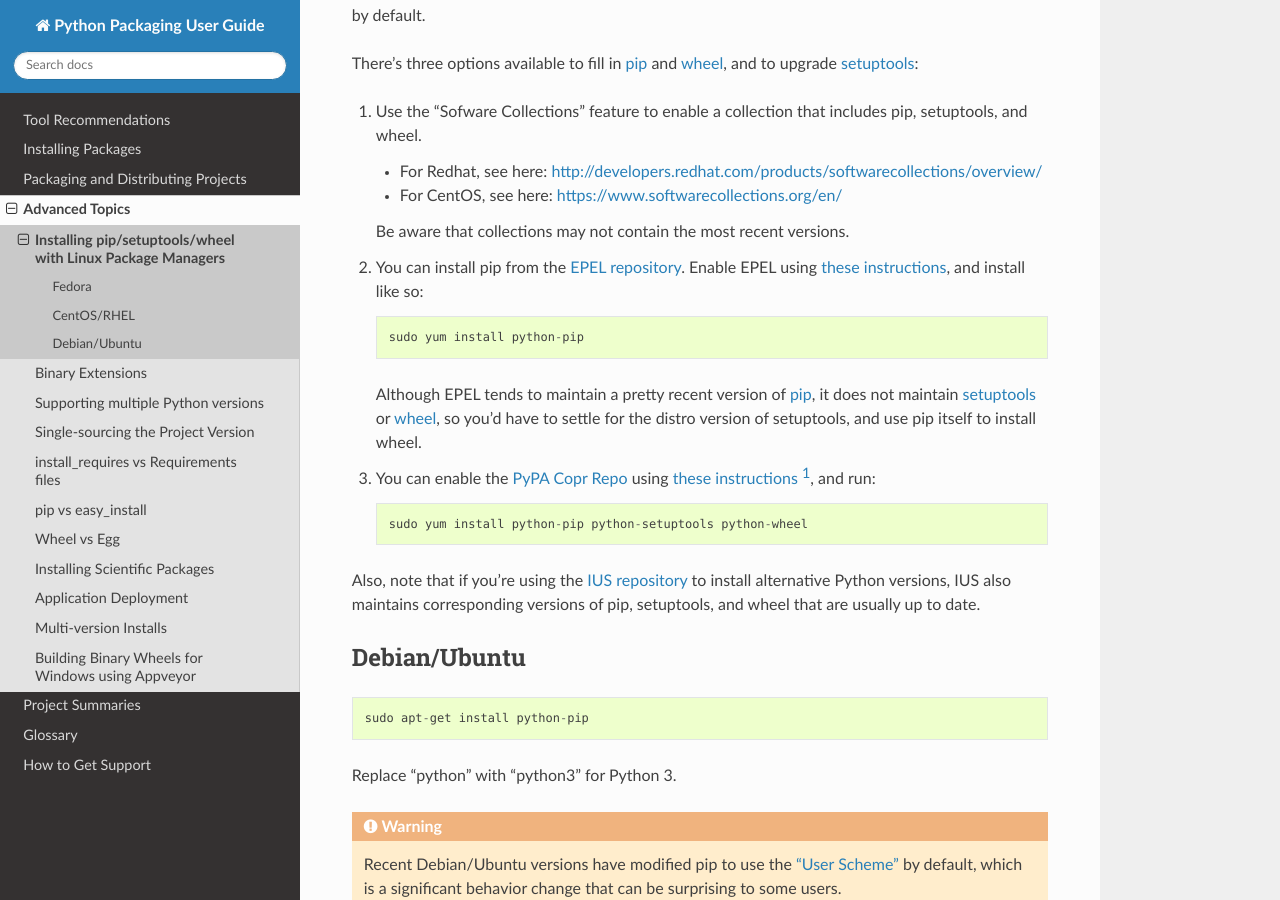
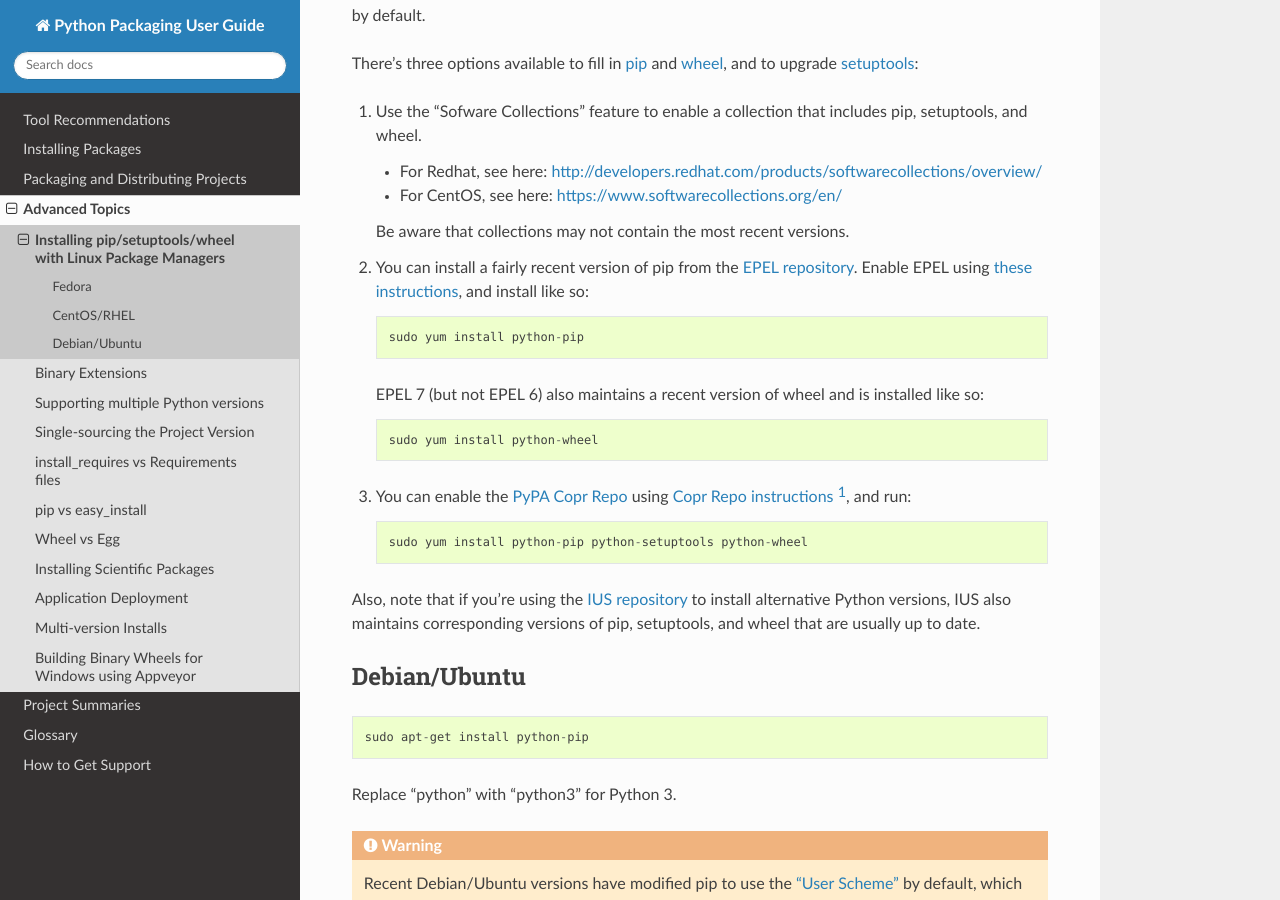
Before and after one commit to pypa/packaging.python.org, a Sphinx documentation site: the page built from source/install_requirements_linux.rst, in a window 1280 px wide and 900 px high, scrolled down 1029 px. Built offline with Sphinx 7.4.7 and the Read the Docs theme 2.0.0, drawn with Linux system fonts in a browser that asks for light colours; pages that are not in the unit, such as notebooks, are missing from menus.

Commit message:
EPEL7 has wheel

```diff
--- a/source/install_requirements_linux.rst
+++ b/source/install_requirements_linux.rst
@@ -66,7 +66,7 @@
 
    Be aware that collections may not contain the most recent versions.
 
-2. You can install pip from the `EPEL repository
+2. You can install a fairly recent version of pip from the `EPEL repository
    <https://fedoraproject.org/wiki/EPEL>`_. Enable EPEL using `these
    instructions
    <https://fedoraproject.org/wiki/EPEL#How_can_I_use_these_extra_packages.3F>`__,
@@ -74,14 +74,16 @@
 
      sudo yum install python-pip
 
-   Although EPEL tends to maintain a pretty recent version of :ref:`pip`, it
-   does not maintain :ref:`setuptools` or :ref:`wheel`, so you'd have to settle
-   for the distro version of setuptools, and use pip itself to install
-   wheel.
+   EPEL 7 (but not EPEL 6) also maintains a recent version of wheel and is
+   installed like so::
+
+     sudo yum install python-wheel
+
 
 3. You can enable the `PyPA Copr Repo
-   <https://copr.fedoraproject.org/coprs/pypa/pypa/>`_ using `these instructions
-   <https://fedorahosted.org/copr/wiki/HowToEnableRepo>`__ [1]_, and run::
+   <https://copr.fedoraproject.org/coprs/pypa/pypa/>`_ using `Copr Repo
+   instructions <https://fedorahosted.org/copr/wiki/HowToEnableRepo>`__ [1]_,
+   and run::
 
      sudo yum install python-pip python-setuptools python-wheel
 
```
